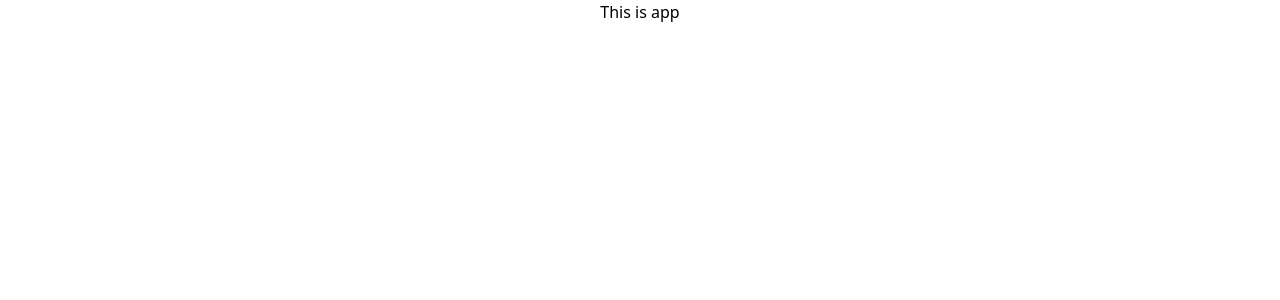
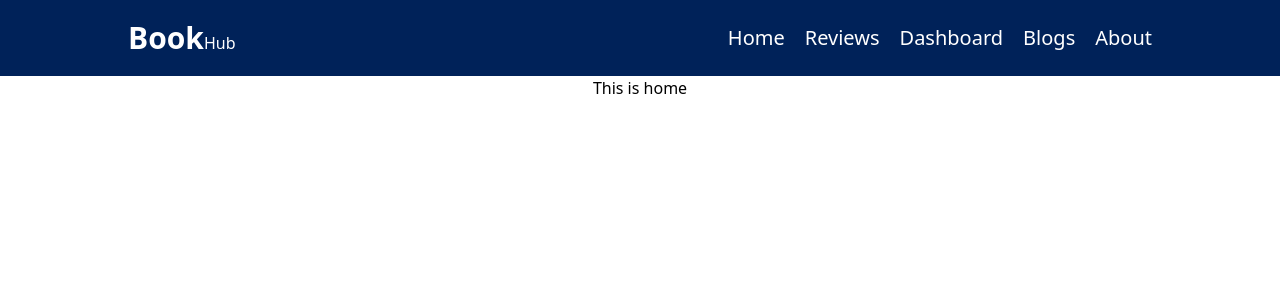
Before and after one commit to mjaumi/phero-assignment9-review-hub-react, a React (Create React App) app: page / in a window 1280 px wide. Shown: the top 300 px of the page. Built offline with nearby package versions, Linux system fonts and the light colour scheme.

Commit message:
header component done & home component added

```diff
--- a/package.json
+++ b/package.json
@@ -8,6 +8,7 @@
     "@testing-library/user-event": "^13.5.0",
     "react": "^18.0.0",
     "react-dom": "^18.0.0",
+    "react-router-dom": "^6.3.0",
     "react-scripts": "5.0.0",
     "web-vitals": "^2.1.4"
   },
--- a/public/index.html
+++ b/public/index.html
@@ -24,7 +24,7 @@
       work correctly both with client-side routing and a non-root public URL.
       Learn how to configure a non-root public URL by running `npm run build`.
     -->
-    <title>React App</title>
+    <title>BookHub | Book Review App</title>
   </head>
   <body>
     <noscript>You need to enable JavaScript to run this app.</noscript>
--- a/src/App.js
+++ b/src/App.js
@@ -1,9 +1,16 @@
+import { Route, Routes } from 'react-router-dom';
 import './App.css';
+import Header from './components/Header/Header';
+import Home from './components/Home/Home';
 
 function App() {
   return (
     <main className="App">
-      <h1>This is app</h1>
+      <Header></Header>
+      <Routes>
+        <Route path='/' element={<Home />}></Route>
+        <Route path='/home' element={<Home />}></Route>
+      </Routes>
     </main>
   );
 }
--- /dev/null
+++ b/src/components/Header/Header.js
@@ -0,0 +1,25 @@
+import React from 'react';
+import { Link } from 'react-router-dom';
+
+const Header = () => {
+    return (
+        <header className='bg-book-hub-base text-white py-5'>
+            <div className='flex justify-between w-4/5 mx-auto'>
+                <div>
+                    <h2><span className='font-semibold text-3xl'>Book</span>Hub</h2>
+                </div>
+                <div className='flex items-center'>
+                    <nav className='flex text-xl font-light'>
+                        <Link to='/' className='hover:opacity-50 hover:font-semibold duration-300 origin-center'>Home</Link>
+                        <p className='ml-5'>Reviews</p>
+                        <p className='ml-5'>Dashboard</p>
+                        <p className='ml-5'>Blogs</p>
+                        <p className='ml-5'>About</p>
+                    </nav>
+                </div>
+            </div>
+        </header>
+    );
+};
+
+export default Header;
--- /dev/null
+++ b/src/components/Home/Home.js
@@ -0,0 +1,11 @@
+import React from 'react';
+
+const Home = () => {
+    return (
+        <section>
+            <h2>This is home</h2>
+        </section>
+    );
+};
+
+export default Home;
--- a/src/index.js
+++ b/src/index.js
@@ -3,10 +3,13 @@ import ReactDOM from 'react-dom';
 import './index.css';
 import App from './App';
 import reportWebVitals from './reportWebVitals';
+import { BrowserRouter } from 'react-router-dom';
 
 ReactDOM.render(
   <React.StrictMode>
-    <App />
+    <BrowserRouter>
+      <App />
+    </BrowserRouter>
   </React.StrictMode>,
   document.getElementById('root')
 );
--- a/tailwind.config.js
+++ b/tailwind.config.js
@@ -3,7 +3,11 @@ module.exports = {
     "./src/**/*.{js,jsx,ts,tsx}",
   ],
   theme: {
-    extend: {},
+    extend: {
+      colors: {
+        'book-hub-base': '#002259',
+      }
+    },
   },
   plugins: [],
 }
```
Also changed, not shown: 1 other file (tests, documents, lock files or other folders).
